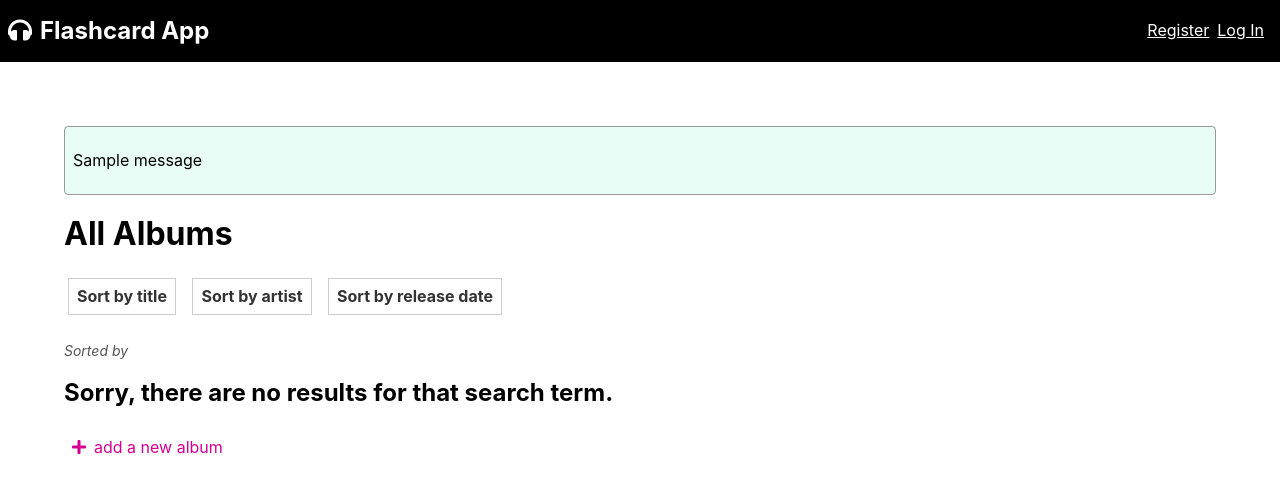
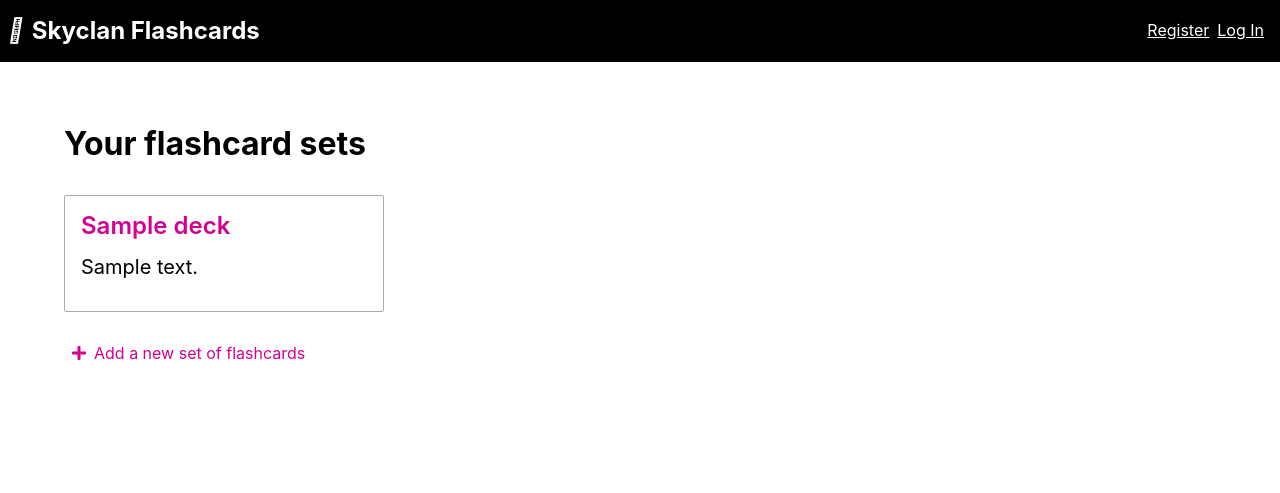
Before and after one commit to Tedfulk/Momentum-Flashcards, a Django app: page /cards/ in a window 1280 px wide. Shown: the top 493 px of the page. Run offline with Django 4.2, Linux system fonts and the light colour scheme; tables that the repository leaves empty hold one stand-in row (values such as "Sample post"); one stand-in notice (Sample message) is shown.

Commit message:
minor updates to base, home, login templates

```diff
--- a/templates/base.html
+++ b/templates/base.html
@@ -14,7 +14,7 @@
 
 <body class="sans-serif">
     <header class="header bg-black b--white-10 flex justify-between">
-        <a href={% url "home" %} class="f3 lh-title white items-center no-underline"><h1 class="f3 lh-title white items-center"><i class="fas fa-headphones white ph2"></i>Flashcard App</h1></a>
+        <a href={% url "home" %} class="f3 lh-title white items-center no-underline"><h1 class="f3 lh-title white items-center"><i class=" fa-headphones white ph2"></i>Skyclan Flashcards</h1></a>
         <nav class="flex bb">
             <div class="flex-grow pa3 flex items-center">
           <!-- // if you are logged in -->
--- a/templates/cards/home.html
+++ b/templates/cards/home.html
@@ -2,41 +2,22 @@
 {% extends "base.html" %}
 
 {% block content %}
-{% if messages %}
-<div class="messages ba br2 b--silver bg-washed-green pa2">
-  {% for message in messages %}
-  <p{% if message.tags %} class="{{ message.tags }}" {% endif %}>{{ message }}</p>
-    {% endfor %}
-</div>
-{% endif %}
 
-<section class="album-list">
-  <h1>All Albums</h1>
-  <div class="sort">
-    <ul class="list pl0">
-      <li class="dib mr1 mb2"><a href="?sort=title" class="ma1 f6 f5-ns b db pa2 link dim dark-gray ba b--black-20">Sort by title</a></li>
-      <li class="dib mr1 mb2"><a href="?sort=artist" class="ma1 f6 f5-ns b db pa2 link dim dark-gray ba b--black-20">Sort by artist</a></li>
-      <li class="dib mr1 mb2"><a href="?sort=release_date" class="ma1 f6 f5-ns b db pa2 link dim dark-gray ba b--black-20">Sort by release date</a></li>
-    </ul>
-    <div class="mid-gray f6 i">Sorted by {{ sort_by }}</div>
-  </div>
-  {% for album in albums %}
-  <div class="album mv4 pa3 br1 measure-narrow ba b--light-silver">
-      <a href={% url 'show_album' pk=album.pk %} class="album_title f3 fw6 db dark-pink no-underline underline-hover">{{ album.title }}</a>
-      <p class="mv3 f4">{{ album.artist.name }} </p>
-      <p class="mv3 f6 i gray">{{ album.release_date }} </p>
-      {% if album.favorited %}
-        <div class="favorite">
-            <i class="fas fa-heart hot-pink f3"></i>
-        </div>
-      {% endif %}
-  </div>
-  {% empty %}
-  <h2>Sorry, there are no results for that search term.</h2>
-  {% endfor %}
+<section class="flashcard-list">
+    <h1>Your flashcard sets</h1>
+    <div class="sort">
+        {% for deck in decks %}
+        <div class="deck mv4 pa3 br1 measure-narrow ba b--light-silver">
+        <a href="" class="deck_title f3 fw6 db dark-pink no-underline underline-hover">{{deck.title }}</a>
+            <p class="mv3 f4">{{ deck.description }} </p>
+    </div>
+        {% empty %}
+        <h2>Sorry, there are no results.</h2>
+        <h3>Login/Register to get started or add some flashcards now.</h3>
+        {% endfor %}
 </section>
 
-<section class="add-album mt4">
-  <a href={% url 'add_album' %} class="db dark-pink link dim"><i class="fa fa-plus ph2"></i>add a new album</a>
+<section class="add-deck mt4">
+    <a href="" class="db dark-pink link dim"><i class="fa fa-plus ph2"></i>Add a new set of flashcards</a>
 </section>
 {% endblock content %}
```
Also changed, not shown: templates/cards/login.html (+7 -0 lines).
